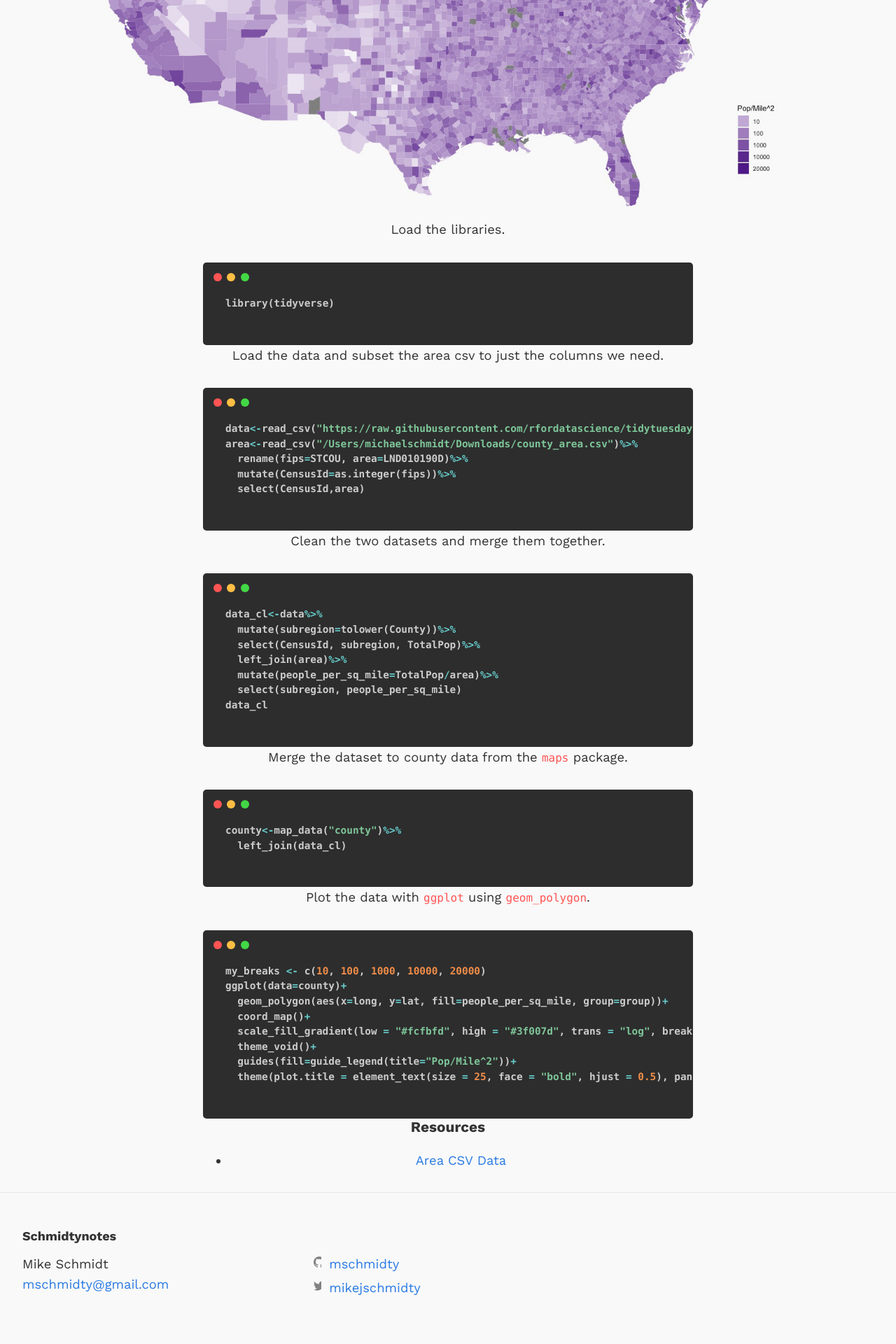
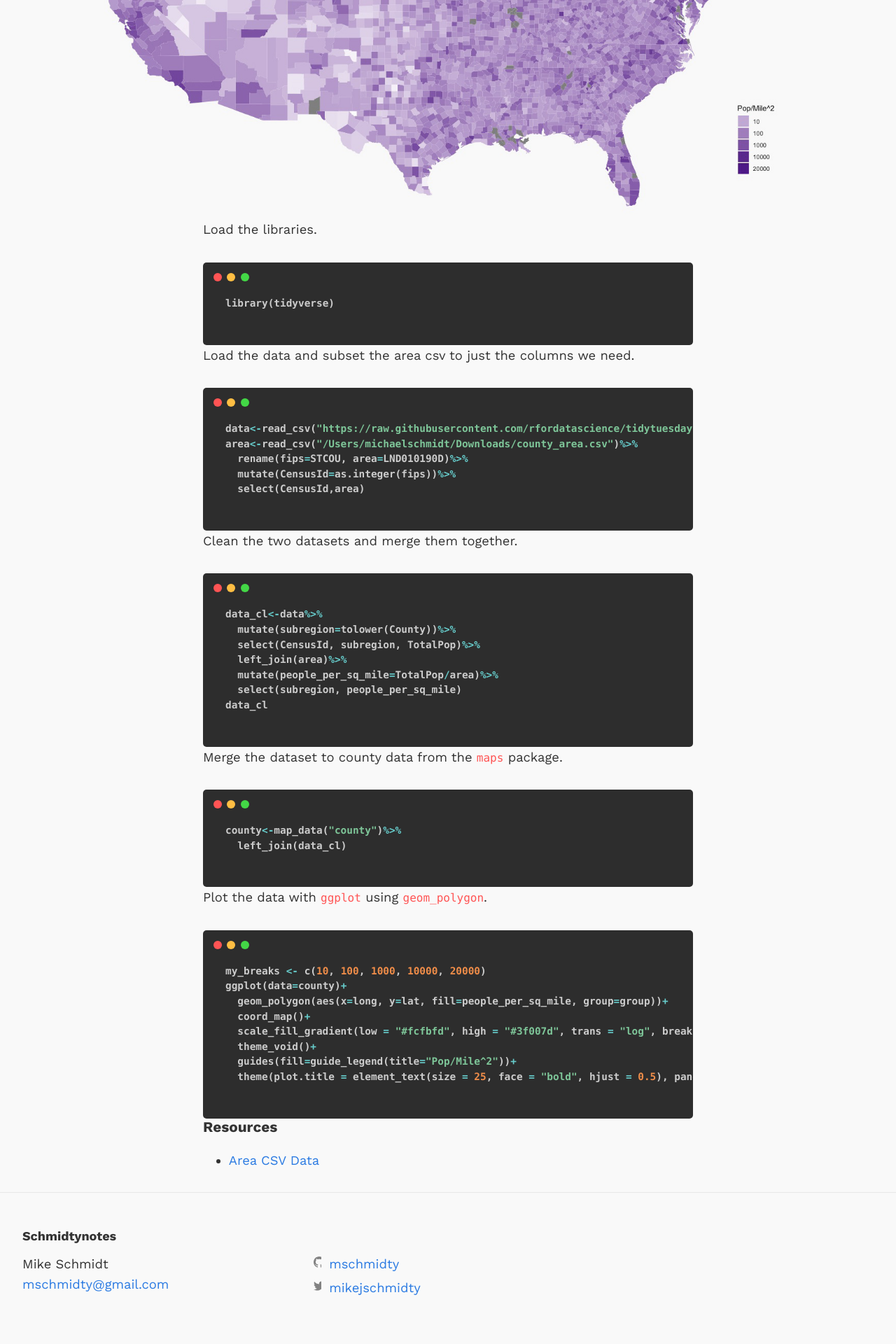
Before and after one commit to mschmidty/bio_notes, a Jekyll site: the page built from r/_posts/2018-11-20-chloropleth_map_us_population_by_area.md, in a window 1280 px wide. Shown: the part 844-2764 px from the top of the page at 70% size. Built offline with Jekyll 4.4.1, drawn with Linux system fonts in a browser that asks for light colours.

Commit message:
fixed text

```diff
--- a/_sass/overwrite/all-content.scss
+++ b/_sass/overwrite/all-content.scss
@@ -297,11 +297,13 @@ sub{
   .large-header-image{
     margin-bottom: 20px;
   }
-   .post-meta, .dt-published, p, ol, ul, h1, h2, h3, h4 {
+  .post-meta, .dt-published {
+    text-align:center;
+  }
+  .post-meta, .dt-published, p, ol, ul, h1, h2, h3, h4 {
     max-width:$writing-width;
     width: 95%;
     margin:0 auto 1.3rem auto;
-    text-align:center;
   }
   .highlight {
     max-width: $writing-width;
```
